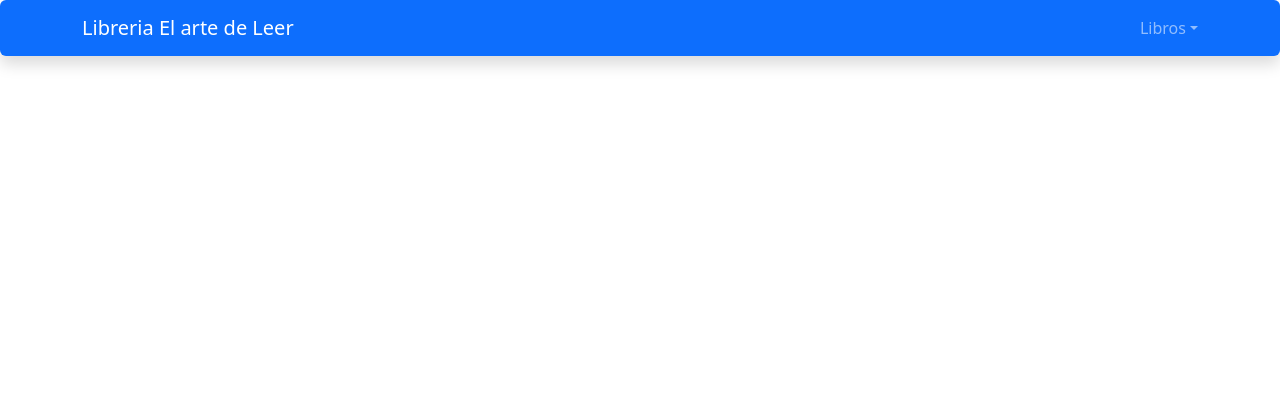
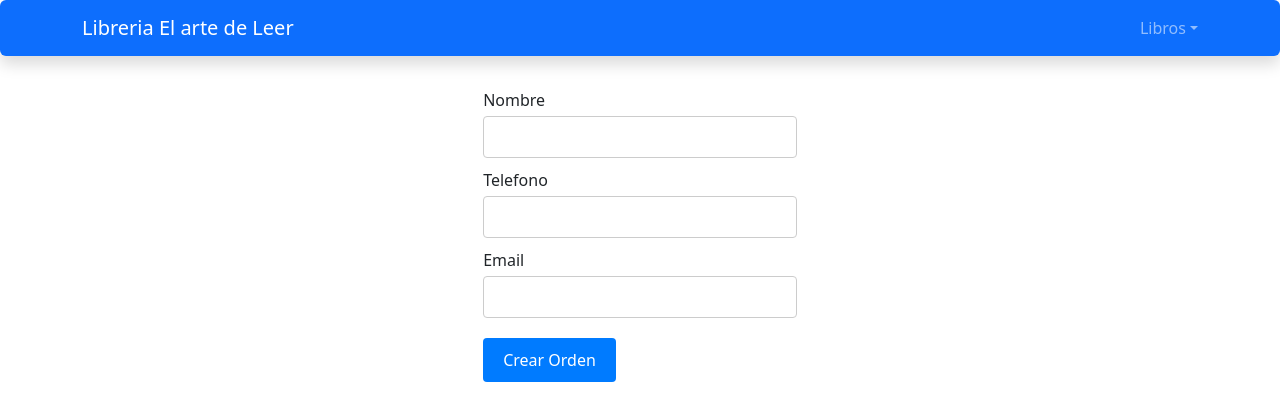
Before and after one commit to andreavgomez/proyecto-react-coderhouse, a React (Create React App) app: page /checkout in a window 1280 px wide. Shown: the top 420 px of the page. Built offline with nearby package versions, Linux system fonts and the light colour scheme; no server answers; the database is empty.

Commit message:
Entrega Proyecto final

```diff
--- a/src/App.jsx
+++ b/src/App.jsx
@@ -5,7 +5,7 @@ import ItemListContainer from './components/ItemListContainer/ItemListContainer'
 import ItemDetailContainer from './components/ItemDetailContainer/ItemDetailContainer';
 import { CartProvider } from './context/CartContext';
 import Cart from './components/Cart/Cart';
-
+import Checkout from './components/Checkout/Checkout';
 import { useEffect } from 'react'
 import { db } from "./firebase/client";
 import { getDocs, collection, query, where, limit, getDoc, doc } from 'firebase/firestore';
@@ -38,7 +38,7 @@ function App() {
             <Route path='/category/:categoryId' element={<ItemListContainer />} />
             <Route path='/item/:itemId' element={<ItemDetailContainer />} />
             <Route path='/cart' element={<Cart/>}/>
-            <Route path='/checkout' element={<checkout />} />
+            <Route path='/checkout' element={<Checkout />} />
             <Route path='*' element={<h1>La pagina no existe !!!</h1>} />
           </Routes>
         </CartProvider>
--- a/src/components/Cart/Cart.jsx
+++ b/src/components/Cart/Cart.jsx
@@ -3,6 +3,8 @@ import React, { useContext } from "react";
 import { CartContext } from '../../context/CartContext';
 import CartItem from '../CartItem/CartItem';
 import { Link } from 'react-router-dom';
+import Checkout from '../Checkout/Checkout';
+
 
 const Cart = () => {
     const { cart, clearCart, totalQuantity, total, removeItem } = useContext(CartContext);
@@ -30,7 +32,7 @@ const Cart = () => {
             ))}
             <div className="Total">
                 <button onClick={() => clearCart()} className="Button">Vaciar Carrito</button>
-                <Link to='/checkout' className='CheckoutLink'>Checkout</Link>
+                <Link to='/Checkout' className='CheckoutLink'>Checkout</Link>
                 <h3>Total: ${total}</h3>
             </div>
         </div>
--- a/src/components/Checkout/Checkout.jsx
+++ b/src/components/Checkout/Checkout.jsx
@@ -1,81 +1,80 @@
-import { useState, useEffect } from 'react'
-import { useParams } from 'react-router-dom'
-import { db } from "../../firebase/client";
-import { getDoc, doc, Timestamp } from 'firebase/firestore';
-
-import CheckoutForm from '../CheckoutForm/CheckoutForm'
+import React, { useState, useEffect, useContext } from 'react';
+import { useParams } from 'react-router-dom';
+import { db } from '../../firebase/client';
+import {getDoc,doc,Timestamp,collection,addDoc,writeBatch,query,
+        where,getDocs,documentId} from 'firebase/firestore';
+import { CartContext } from '../../context/CartContext';
+import CheckoutForm from '../CheckoutForm/CheckoutForm';
 
 const Checkout = () => {
-    const [loading, setLoading] = useState(false)
-    const [orderId, setOrderId] = useState('')
+  const { cart, clearCart, total } = useContext(CartContext);
+  const { orderId } = useParams();
+  const [loading, setLoading] = useState(false);
 
-    const { cart, total, clearCart } = useState(CartContext)
+  const createOrder = async (userData) => {
+    setLoading(true);
 
-    const createOrder = async ({ name, phone, email }) => {
-        setLoading(true)
+    try {
+      const batch = writeBatch(db);
+      const outOfStock = [];
+      const ids = cart.map((prod) => prod.id);
+      const productsRef = collection(db, 'products');
+      const productsAddedFromFirestore = await getDocs(
+        query(productsRef, where(documentId(), 'in', ids))
+      );
+      const { docs } = productsAddedFromFirestore;
 
-        try{
-            const objOrder = {
-                buyer: {
-                    name, phone, email
-                },
-                items: cart,
-                total: total,
-                date: Timestamp.fromDate(new Date())
-            }
+      docs.forEach((doc) => {
+        const dataDoc = doc.data();
+        const stockDb = dataDoc.stock;
 
-            const batch = writeBatch(db)
-            const outOfStock = []
-            const ids = cart.map(prod => prod.id)
-            const productsRef = collection(db, 'products')
-            const productsAddedFormFirestore = await getDocs(query(productsRef,where(documentId(),'in',i)))
-            const { docs } = productsAddedFromFirestore
+        const productAddedToCart = cart.find((prod) => prod.id === doc.id);
+        const prodQuantity = productAddedToCart?.quantity;
 
-            docs.forEach(doc => {
-                const dataDoc = doc.data()
-                const stockDb = dataDoc.stock
+        if (stockDb >= prodQuantity) {
+          batch.update(doc.ref, { stock: stockDb - prodQuantity });
+        } else {
+          outOfStock.push({ id: doc.id, ...dataDoc });
+        }
+      });
 
-                const productAddedToCart =cart.find (prod => prod.id === doc.id)
-                const prodQuantity = productAddedToCart?.quantity
+      if (outOfStock.length === 0) {
+        await batch.commit();
+        const orderRef = collection(db, 'orders');
+        const orderAdded = await addDoc(orderRef, {
+          buyer: userData,
+          items: cart,
+          total: total,
+          date: Timestamp.fromDate(new Date()),
+        });
+        clearCart();
+        return orderAdded.id;
+      } else {
+        console.error('Hay productos que no tienen stock');
+        return null;
+      }
+    } catch (error) {
+      console.log(error);
+      return null;
+    } finally {
+      setLoading(false);
+    }
+  };
 
-                if (stockDb >= prodQuantity) {
-                    batch.update(doc.ref, { stock: stockDb - prodQuantity })
-                } else {
-                    outOfStock.push({ id: doc.id, ...dataDoc})
-                }
-            })
+  if (loading) {
+    return <h1>Se está procesando su orden ... </h1>;
+  }
 
-            if(outOfStock.length === 0) {
-                await batch.commit()
-                const ordeRef = collection(db, 'orders')
-                const orderadded = await addDoc(orderRef, objOrder)
-                setOrderId(orderAdded.id)
-                clearCart()
-            }else {
-                console.error('hay productos que no tienen stock')
-            }
-        } catch (error) {
-            console.log(error)
-        } finally {
-            setLoading(false)
-        }
-    }
+  if (orderId) {
+    return <h1>El ID de su orden es: {orderId}</h1>;
+  }
 
-    if (loading) {
-        return <h1>Se esta procesando su orden ... </h1>
-    }
+  return (
+    <div>
+      <h1>Checkout</h1>
+      <CheckoutForm onConfirm={createOrder} />
+    </div>
+  );
+};
 
-    if(orderId) {
-        return <h1>El id de su orden es: {orderId}</h1>
-    }
-
-    return  (
-        <div>
-            <h1>Checkout</h1>
-            <CheckoutForm onConfirm= {createOrder} />
-        </div>
-    )
-
-}
-
-export default Checkout
+export default Checkout;
--- /dev/null
+++ b/src/components/CheckoutForm/CheckoutForm.css
@@ -0,0 +1,37 @@
+.Container {
+    margin-top: 40px; /* Espacio entre el navbar y el formulario */
+    text-align: center; /* Centra el formulario */
+  }
+
+  .Form {
+    display: inline-block;
+    text-align: left;
+  }
+
+  .Label {
+    margin-bottom: 10px; /* Espacio entre las etiquetas y los campos de entrada */
+    display: block;
+  }
+
+  .Input {
+    width: 100%;
+    padding: 8px;
+    margin-top: 4px; /* Espacio entre campos de entrada */
+    border: 1px solid #ccc;
+    border-radius: 4px;
+  }
+
+  .Button {
+    background-color: #007bff;
+    color: white;
+    border: none;
+    padding: 10px 20px;
+    margin-top: 10px; /* Espacio entre el botón y los campos de entrada */
+    border-radius: 4px;
+    cursor: pointer;
+    transition: background-color 0.3s;
+  }
+
+  .Button:hover {
+    background-color: #0056b3; /* Cambia el color de fondo al pasar el ratón por encima */
+  }
--- a/src/components/CheckoutForm/CheckoutForm.jsx
+++ b/src/components/CheckoutForm/CheckoutForm.jsx
@@ -1,4 +1,4 @@
-// import './CheckoutForm.css'
+import './CheckoutForm.css'
 import { useState} from 'react'
 
 const CheckoutForm = ({ onConfirm }) => {
@@ -7,7 +7,7 @@ const CheckoutForm = ({ onConfirm }) => {
     const [email, setEmail] = useState('')
 
     const handleConfirm = (event) => {
-        event.preventDefult()
+        event.preventDefault();
 
         const userData = {
             name, phone, email
@@ -31,10 +31,12 @@ const CheckoutForm = ({ onConfirm }) => {
                     Email
                     <input className='Input' type='text' value={email} onChange={({ target }) => setEmail(target.value)} />
                 </label>
-                <div clasName='Label'>
+                <div className='Label'>
                     <button type='submit' className='Button'>Crear Orden</button>
                 </div>
             </form>
         </div>
     )
 }
+
+export default CheckoutForm;
--- a/src/components/ItemDetailContainer/ItemDetailContainer.jsx
+++ b/src/components/ItemDetailContainer/ItemDetailContainer.jsx
@@ -1,5 +1,6 @@
 import { useState, useEffect } from 'react'
-import { getProductById } from '../../asyncMock'
+// import { getProductById } from '../../asyncMock'
+// import { getItemById } from '../../asyncMock';
 import ItemDetail from '../ItemDetail/ItemDetail'
 import { useParams } from 'react-router-dom'
 import { db } from "../../firebase/client";
--- a/src/components/ItemListContainer/ItemListContainer.jsx
+++ b/src/components/ItemListContainer/ItemListContainer.jsx
@@ -2,10 +2,9 @@ import { useState, useEffect } from 'react'
 // import { getProducts, getProductsByCategory } from '../../asyncMock'
 import ItemList from '../ItemList/ItemList'
 import { useParams } from 'react-router-dom'
+import { db } from "../../firebase/client";
+import { getDocs, collection, query, where } from 'firebase/firestore';
 
-import { db } from "../../firebase/client";
-// import { getDocs, collection, query, where, limit, getDoc, doc } from 'firebase/firestore';
-import { getDocs, collection, query, where } from 'firebase/firestore';
 
 
 const ItemListContainer = ({ greeting }) => {
```
